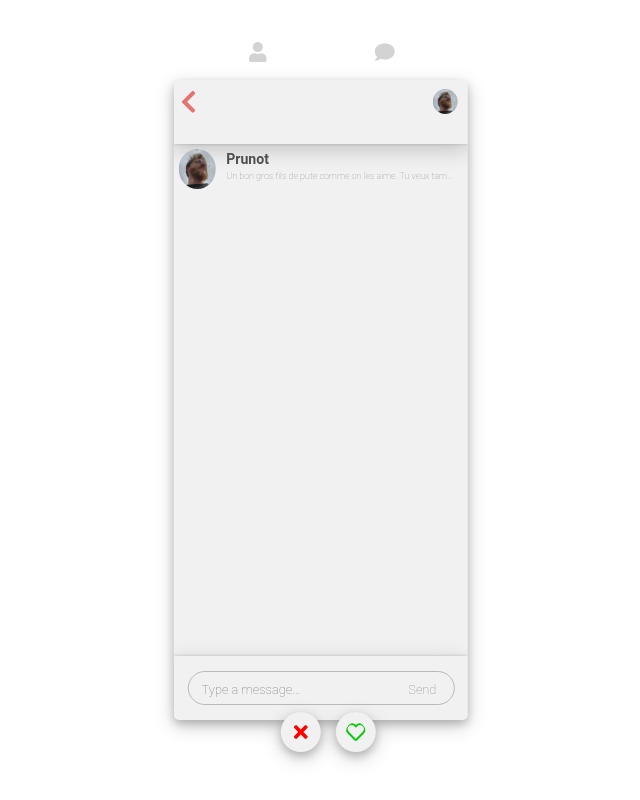
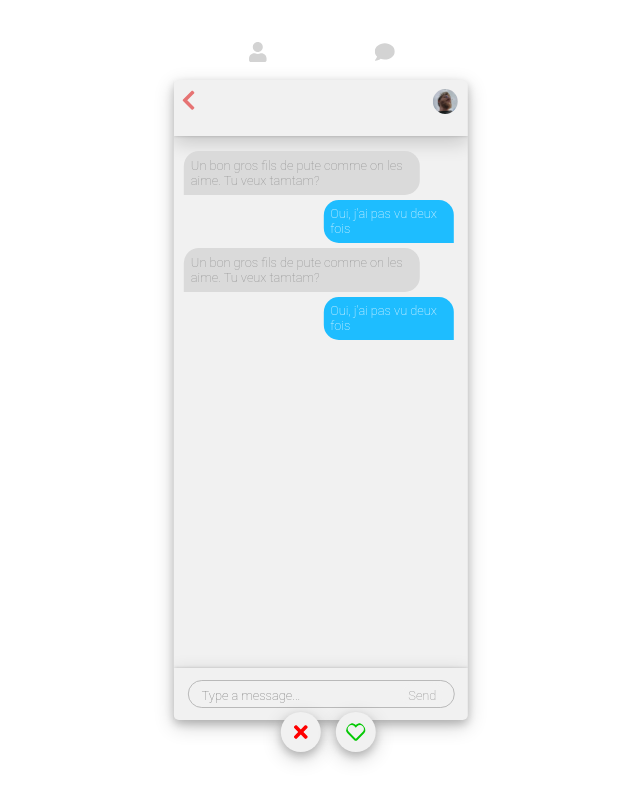
Before and after one commit to sylvainPanneau/banger, a React (Create React App) app: page / in a window 1280 px wide. Shown: the whole page, without its empty margins (319-959 px from the left). Built offline with nearby package versions, Linux system fonts and the light colour scheme.

Commit message:
set up css for match-unit-messages

```diff
--- a/src/App.css
+++ b/src/App.css
@@ -299,6 +299,94 @@
   height: 100%;
 }
 
+.messages-body{
+  width: 100%;
+  height: 100%;
+  display: flex;
+  flex-direction: column;
+  align-items: flex-start;
+  justify-content: flex-start;
+  gap : 5px;
+}
+
+.message-wrapper-other{
+  display: flex;
+  flex-direction: row;
+  align-items: flex-start;
+  justify-content: flex-start;
+  width: 80%;
+  /* padding: 5px; */
+  margin-left: 10px;
+  border-top-left-radius: 15px;
+  border-top-right-radius: 15px;
+  border-bottom-right-radius: 15px;
+}
+
+.message-other{
+  display: flex;
+  flex-direction: row;
+  align-items: flex-start;
+  justify-content: flex-start;
+  background-color: rgb(218, 218, 218);
+  border-top-left-radius: 15px;
+  border-top-right-radius: 15px;
+  border-bottom-right-radius: 15px;
+}
+
+.message-other > .message-text{
+  color : rgb(143, 143, 143);
+  font-size: 0.8em;
+  /* roboto */
+  font-family: 'Roboto', sans-serif;
+
+}
+
+.message-wrapper-me{
+  display: flex;
+  flex-direction: row;
+  align-items: flex-end;
+  justify-content: flex-end;
+  width: 95%;
+  /* padding: 5px; */
+  border-top-left-radius: 15px;
+  border-bottom-left-radius: 15px;
+  border-top-right-radius: 15px;
+}
+
+.message-me{
+  display: flex;
+  flex-direction: row;
+  align-items: flex-start;
+  justify-content: flex-start;
+  background-color: #1ebdff;
+  border-top-left-radius: 15px;
+  border-bottom-left-radius: 15px;
+  border-top-right-radius: 15px;
+}
+
+.message-me > .message-text{
+  color : rgb(255, 255, 255);
+  font-size: 0.8em;
+  /* roboto */
+  font-family: 'Roboto', sans-serif;
+  margin : calc(5%);
+}
+
+.message-text{
+  /* font */
+  font-size: 0.7em;
+  font-weight: lighter;
+  /* font color */
+  color: rgb(139, 139, 139);
+  overflow:hidden;
+  white-space:nowrap;
+  display:inline-block;
+  /* text continues on the line */
+  white-space: initial;
+  text-align: left;
+  margin : calc(3%);
+}
+
 .messages-header{
   display: flex;
   flex-direction: row;
@@ -306,6 +394,7 @@
   justify-content: space-between;
   width: 100%;
   height: 10%;
+  margin-bottom: calc(5%);
   /* shadow */
   box-shadow: 0px 0px 3px 0 rgb(0 0 0 / 20%), 0 6px 20px 0 rgb(0 0 0 / 19%)
 }
--- a/src/Match_unit.js
+++ b/src/Match_unit.js
@@ -3,14 +3,15 @@
 
 import React from 'react';
 import Match_unit_messages from './Match_unit_messages';
+import Prunot from './images/prunot.jpeg';
 
 export default function Match_unit() {
     return <>
         <div className="match-unit">
-            <div>
+            {/* <div>
                 <div className='match-info-wrapper'>
                     <div className="match-profile-picture">
-                        <img src={require('./images/prunot.jpeg')} alt="profile-picture" />
+                        <img src={Prunot} alt="profile-picture" />
                     </div>
                     <div className='match-not-image'>
                         <h3 className="match-name">Prunot</h3>
@@ -20,8 +21,8 @@ export default function Match_unit() {
                         </p>
                     </div>
                 </div>
-            </div>
+            </div> */}
         </div>
-        <Match_unit_messages />
+        <Match_unit_messages/>
     </>;
 }
--- a/src/Messages_Body.js
+++ b/src/Messages_Body.js
@@ -1,5 +1,48 @@
-import React from 'react';
+import React, { useState, useEffect } from 'react';
 
 export default function Messages_Body() {
-  return <div></div>;
+  const [messages, setMessages] = useState([]);
+  useEffect(() => {
+    setMessages([
+      {
+        id: 1,
+        sender: 'Prunot',
+        text: 'Un bon gros fils de pute comme on les aime. Tu veux tamtam?',
+        date: '2020-01-01',
+      },
+      {
+        id: 2,
+        sender: 'Yves',
+        text: 'Oui, j\'ai pas vu deux fois',
+        date: '2020-01-01',
+      },
+      {
+        id: 3,
+        sender: 'Prunot',
+        text: 'Un bon gros fils de pute comme on les aime. Tu veux tamtam?',
+        date: '2020-01-01',
+      },
+      {
+        id: 4,
+        sender : 'Yves',
+        text: 'Oui, j\'ai pas vu deux fois',
+        date: '2020-01-01',
+      }
+    ]);
+  }, []);
+
+  return <div className='messages-body'>
+    {/* map through messages */}
+    {messages.map(message => {
+      return message.sender === 'Yves' ? <div className='message-wrapper-me'>
+        <div className='message-me'>
+          <p className='message-text'>{message.text}</p>
+        </div>
+      </div> : <div className='message-wrapper-other'>
+        <div className='message-other'>
+          <p className='message-text'>{message.text}</p>
+        </div>
+      </div>
+    })}
+  </div>;
 }
```
